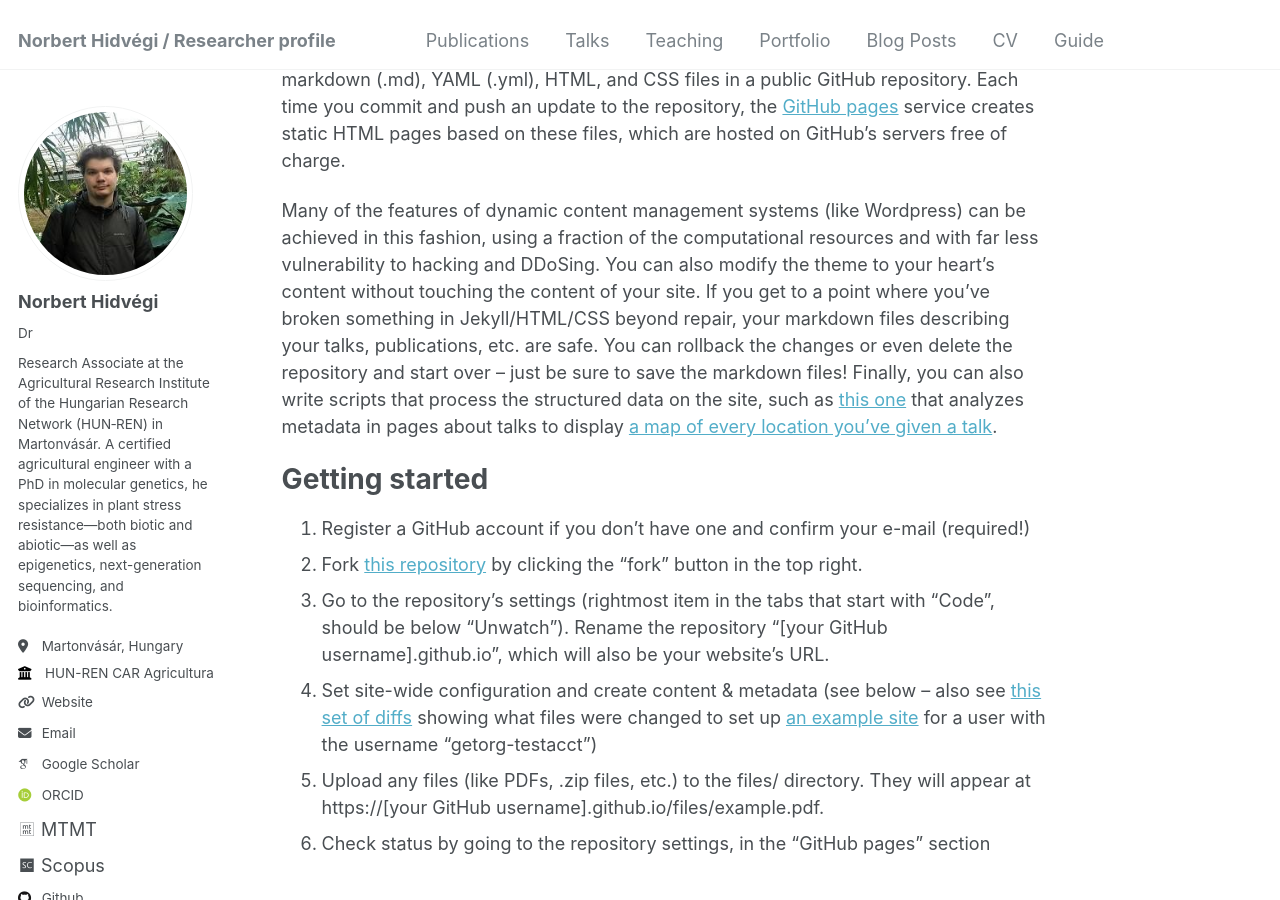
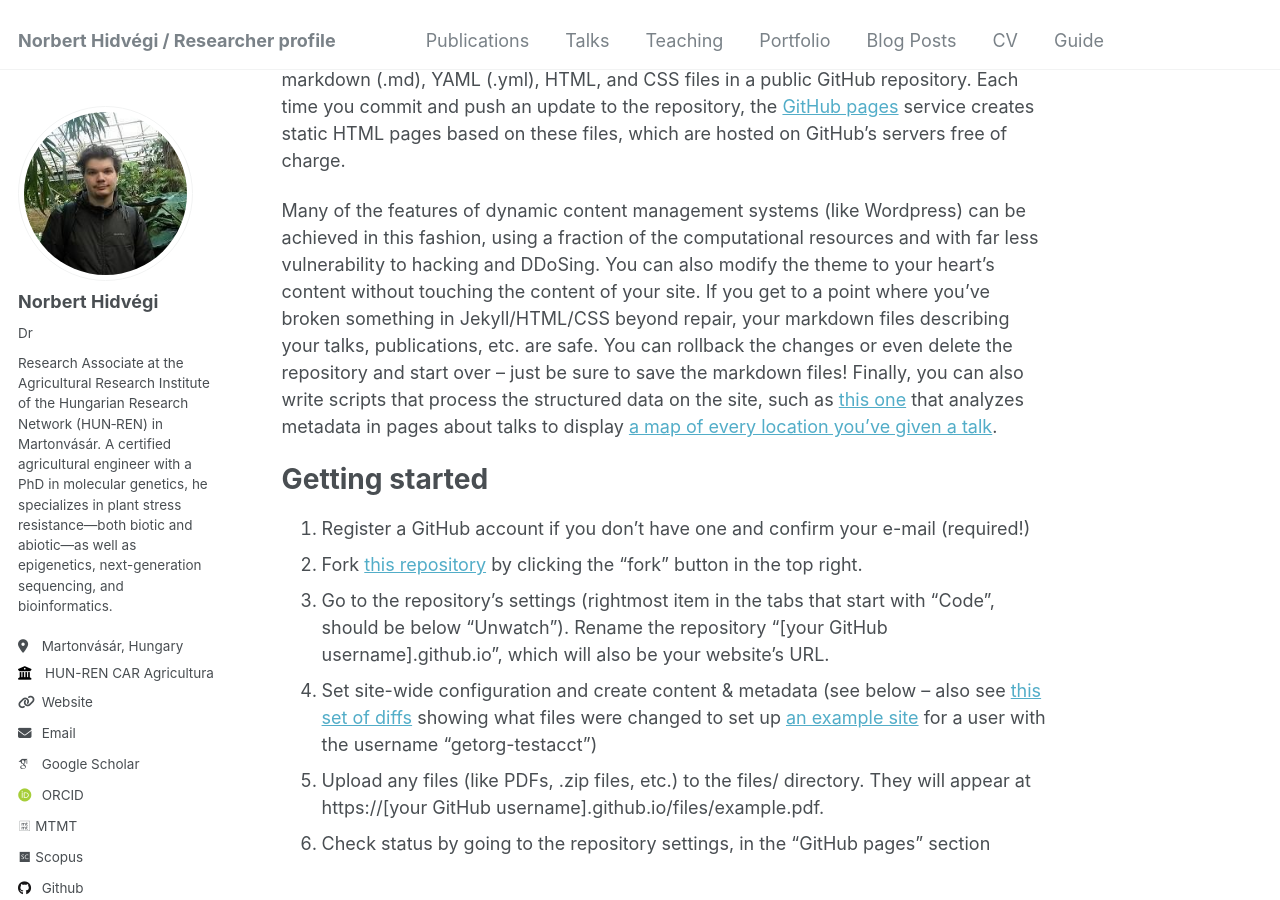
Before and after one commit to hidvegin/hidvegin.github.io, a Jekyll site: the page built from _pages/about.md, in a window 1280 px wide and 900 px high, scrolled down 560 px. Built offline with Jekyll 4.4.1, drawn with Linux system fonts in a browser that asks for light colours; some web fonts are replaced.

Commit message:
Fix HTML structure for MTMT and Scopus links in author profile

```diff
--- a/_includes/author-profile.html
+++ b/_includes/author-profile.html
@@ -60,14 +60,14 @@
         <li><a href="{{ author.researchgate }}"><i class="fab fa-fw fa-researchgate icon-pad-right" aria-hidden="true"></i>ResearchGate</a></li>
       {% endif %}
       {% if site.author.MTMT %}
-        <a href="{{ site.author.MTMT }}" target="_blank" rel="noopener">
+        <li><a href="{{ site.author.MTMT }}" target="_blank" rel="noopener">
           <i class="ai ai-mtmt"></i> MTMT
-        </a>
+        </a></li>
       {% endif %}
       {% if site.author.scopus %}
-        <a href="{{ site.author.scopus }}" target="_blank" rel="noopener">
+        <li><a href="{{ site.author.scopus }}" target="_blank" rel="noopener">
           <i class="ai ai-scopus"></i> Scopus
-        </a>
+        </a></li>
       {% endif %}
 
       <!-- Font Awesome icons / Repositories and software development -->
```
